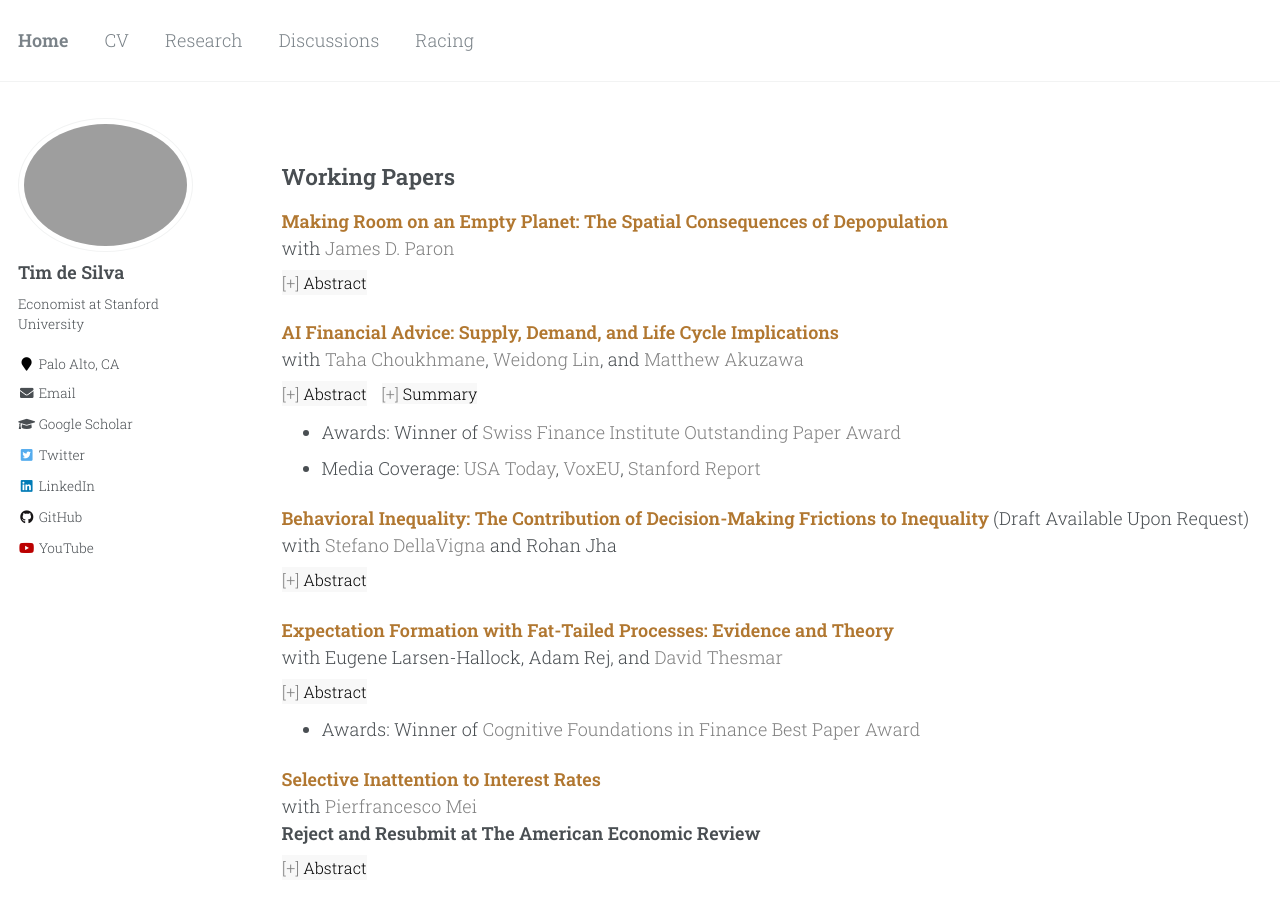
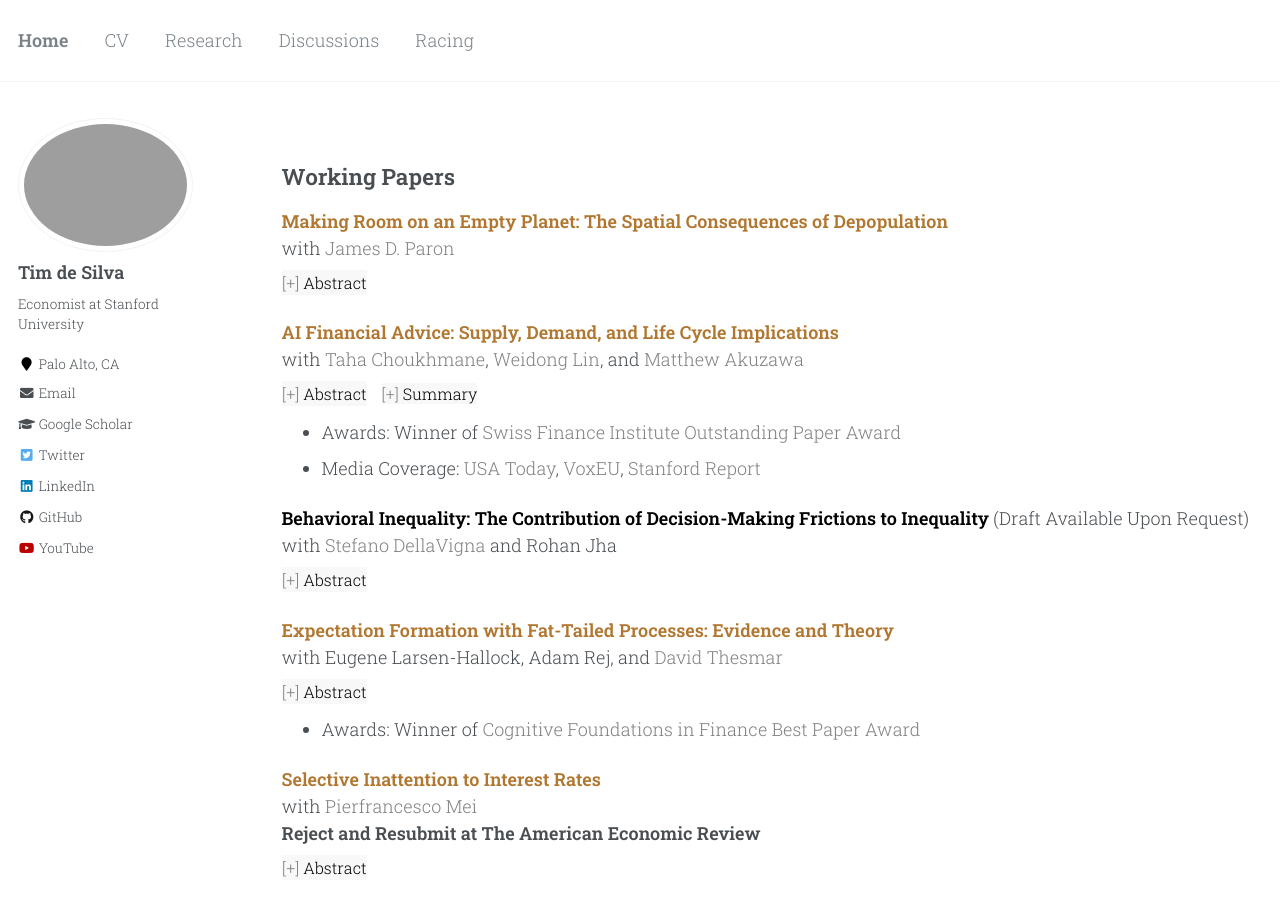
Before and after one commit to timhdesilva/timhdesilva.github.io, a Jekyll site: the page built from _pages/research.html, in a window 1280 px wide and 900 px high. Built offline with Jekyll 4.4.1, drawn with Linux system fonts in a browser that asks for light colours.

Commit message:
Make Behavioral Inequality title black

```diff
--- a/_pages/research.html
+++ b/_pages/research.html
@@ -83,7 +83,7 @@ author_profile: true
 </div>
 
 <p>
-  <span style="color:rgb(177, 119, 48); font-weight:bold">Behavioral Inequality: The Contribution of Decision-Making Frictions to Inequality</span> (Draft Available Upon Request)
+  <span style="color:black; font-weight:bold">Behavioral Inequality: The Contribution of Decision-Making Frictions to Inequality</span> (Draft Available Upon Request)
   <br>with <a style="text-decoration:none; color:gray" href="https://sdellavi.com/">Stefano DellaVigna</a> and Rohan Jha
   <br>
     <button class="abstract-button" data-target="behavioral_inequality" style="margin-top:8px">Abstract</button>
```
